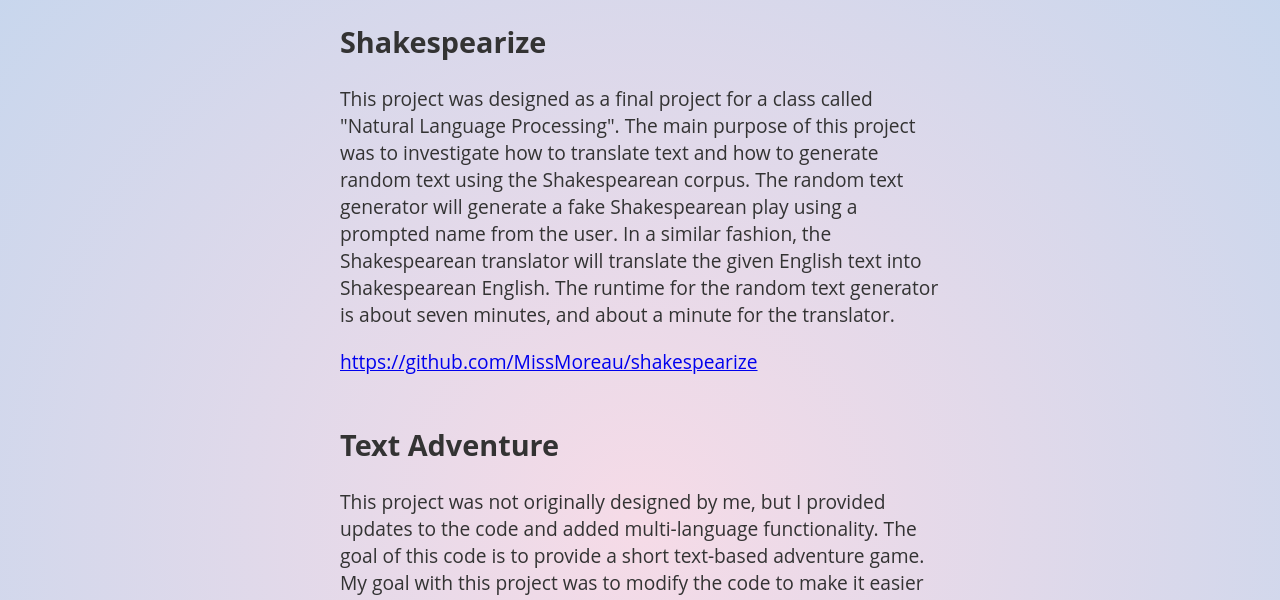
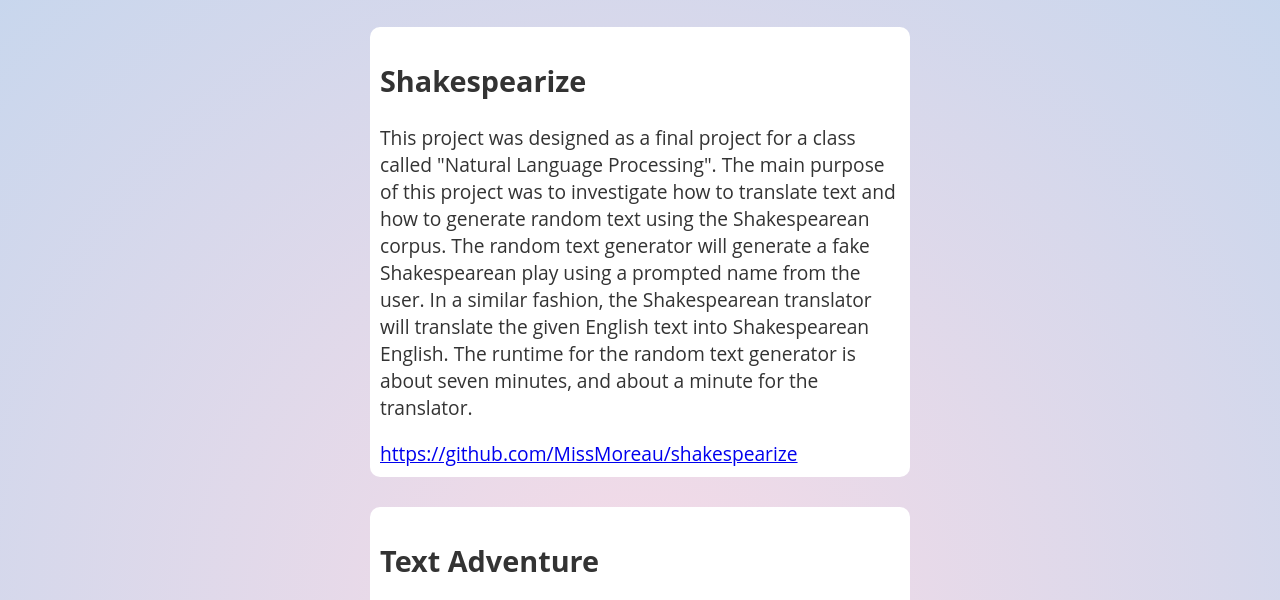
Before and after one commit to MissMoreau/MissMoreau.github.io, a plain HTML site: page src/projects.html in a window 1280 px wide. Shown: the part 158-758 px from the top of the page. Drawn offline with Linux system fonts and the light colour scheme.

Commit message:
Commiting display changes

```diff
--- /dev/null
+++ b/projects.css
@@ -0,0 +1,6 @@
+section {
+    background-color: var(--white);
+    margin: 30px;
+    border-radius: 10px;
+    padding: 10px;
+}
--- a/src/projects.html
+++ b/src/projects.html
@@ -7,6 +7,7 @@
     <title>About Me</title>
     <link rel="stylesheet" href="../styles.css" />
     <link rel="stylesheet" href="../navbar_styles.css" />
+    <link rel="stylesheet" href="../projects.css" />
     <script defer src="projects.js"></script>
   </head>
   <body>
--- a/src/projects.js
+++ b/src/projects.js
@@ -16,17 +16,17 @@
 
 const textBasedGame = document.createElement("section");
 textBasedGame.innerHTML = `
-<br><h2>Text Adventure</h2>
+<h2>Text Adventure</h2>
 <p>This project was not originally designed by me, but I provided updates to the code and added multi-language functionality. The goal of this code is to provide a short text-based adventure game. My goal with this project was to modify the code to make it easier to read, change how the text was shown, and add in multi-language capabilities. The game now supports English, Indonesian, Japanese, Klingon, and Quenya with the ability to add more languages.</p>
 <a href="https://github.com/MissMoreau/TextAdventure">https://github.com/MissMoreau/TextAdventure</a>
 `;
 
 const roboSnake = document.createElement("section");
 roboSnake.innerHTML = `
-<br><h2>RoboSnake</h2>
+<h2>RoboSnake</h2>
 <p>This project was also not originally designed by me, but I provided updates to the code and added unique agent functionality. The goal of this code is to give a robosnake game where the user will add in new agents for players that the AI will then run. My goal with this project was to modify the code to make it easier to read, refactor the players so that you can add more players without breaking the game, and adding documentation for user's to read and understand how they can add in their players. The game currently supports four different types of players, with the ability to add more players by a user.</p>
 <a href="https://github.com/MissMoreau/RoboSnake">https://github.com/MissMoreau/RoboSnake</a>
-<br><br>`;
+`;
 
 main.appendChild(description);
 main.appendChild(shakespearize);
```
